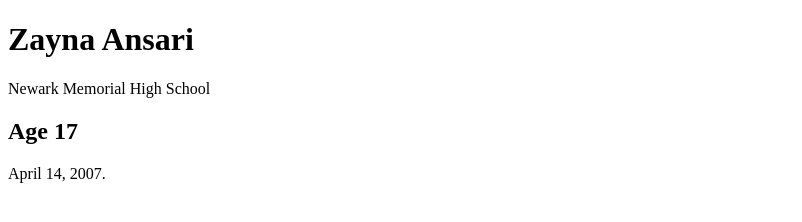
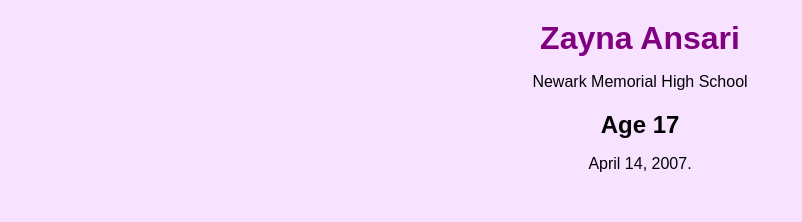
Before and after one commit to zaynaansari/hackclub, a plain HTML site: page index.html in a window 1280 px wide. Shown: the whole page, without its empty margins (0-802 px from the left). Drawn offline with Linux system fonts and the light colour scheme.

Commit message:
Update index.html

```diff
--- a/index.html
+++ b/index.html
@@ -3,7 +3,7 @@
    <!DOCTYPE html>
 <html lang="en">
 <head>
-    <link rel="stylesheet" href="styles.css"> <!-- Link to your CSS file -->
+    <link rel="stylesheet" href="style.css"> <!-- Link to your CSS file -->
     <title>Zayna Ansari</title>
 </head>
 <body>
```
